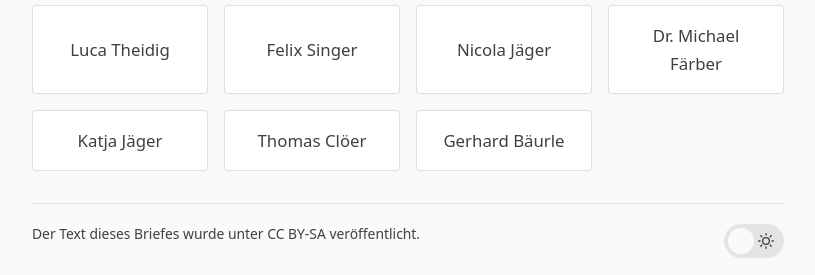
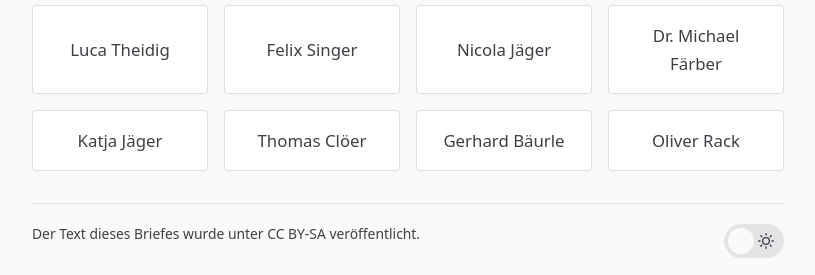
Before and after one commit to itrich/vsh-bleibt, a Jekyll site: the page built from OFFENERBRIEF.md, in a window 1280 px wide and 900 px high, scrolled down 5742 px. Shown: the part 622-897 px from the top of the window, without its empty margins (232-1047 px from the left). Built offline with Jekyll 4.4.1, drawn with Linux system fonts in a browser that asks for light colours.

Commit message:
Update signees.yml

```diff
--- a/_data/signees.yml
+++ b/_data/signees.yml
@@ -53,3 +53,4 @@
 - name: Katja Jäger
 - name: Thomas Clöer
 - name: Gerhard Bäurle
+- name: Oliver Rack
```
